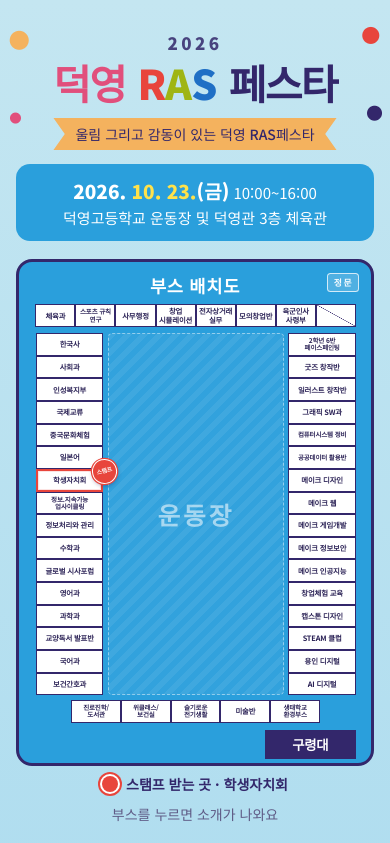
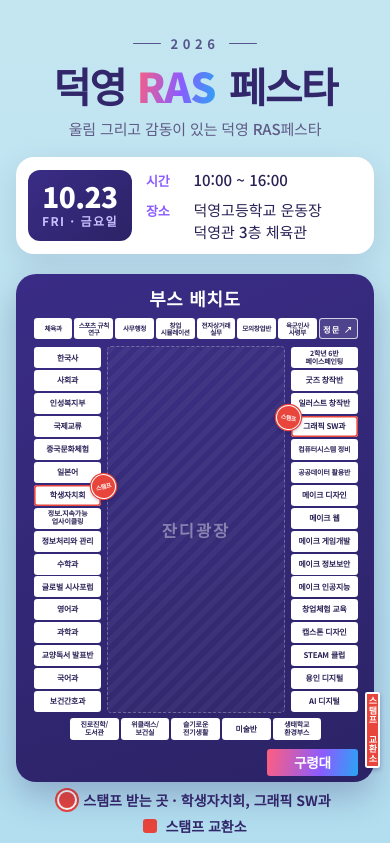
Before and after one commit to saisoo/DY-booth, a plain HTML site: page index.html in a window 390 px wide. Shown: the top 843 px of the page. Drawn offline with Linux system fonts and the light colour scheme.

Commit message:
index.html 업데이트

```diff
--- a/index.html
+++ b/index.html
@@ -26,57 +26,62 @@ button{font-family:var(--sans)}
 button:focus-visible{outline:3px solid var(--pink);outline-offset:2px}
 
 /* 상단 타이틀 */
-.hero{position:relative;text-align:center;padding-block:14px 18px;isolation:isolate}
-.hero::before{content:"";position:absolute;inset:0 -8px;z-index:-1;pointer-events:none;
-  background:
-   radial-gradient(circle at 3% 10%,var(--orange) 0 9px,transparent 10px),
-   radial-gradient(circle at 2% 42%,var(--pink) 0 5px,transparent 6px),
-   radial-gradient(circle at 97% 8%,var(--red) 0 8px,transparent 9px),
-   radial-gradient(circle at 98% 40%,var(--navy) 0 7px,transparent 8px)}
-.year{font-weight:900;font-size:17px;color:var(--navy);letter-spacing:.2em;opacity:.85}
-.name{font-weight:900;font-size:clamp(34px,10.5vw,54px);line-height:1.15;letter-spacing:-.04em;margin-top:4px;display:flex;flex-wrap:wrap;justify-content:center;align-items:baseline;gap:0 .3em}
-.name span{text-shadow:none}
-.dy{color:var(--pink)}
-.name .fe{color:var(--navy)}
+.hero{text-align:center;padding-block:18px 20px;display:grid;justify-items:center;gap:10px}
+.eyebrow{display:flex;align-items:center;gap:10px;font-weight:700;font-size:13px;letter-spacing:.35em;color:var(--navy);opacity:.75}
+.eyebrow::before,.eyebrow::after{content:"";width:28px;height:1.5px;background:currentColor;border-radius:2px}
+.name{margin:0;font-weight:900;font-size:clamp(34px,10.5vw,54px);line-height:1.1;letter-spacing:-.04em;display:flex;flex-wrap:wrap;justify-content:center;gap:0 .28em}
+.name span{color:var(--navy)}
+.name .ras{letter-spacing:-.02em;background:linear-gradient(100deg,#ff5e7e 0%,#8a5cff 55%,#2aa5f5 100%);-webkit-background-clip:text;background-clip:text;color:transparent;padding-right:.04em}
 .ras i{font-style:normal}
-.ras{letter-spacing:-.02em}
-.ras .r{color:var(--red)} .ras .a{color:#9fb514} .ras .s{color:var(--rblue)}
-.ribbon{display:inline-block;margin-top:12px;background:var(--orange);color:var(--navy);font-weight:500;font-size:14px;padding:6px 22px;
-  clip-path:polygon(0 0,100% 0,96% 50%,100% 100%,0 100%,4% 50%)}
-.when{margin-top:14px;background:var(--blue);color:#fff;border-radius:14px;padding:12px 14px;font-size:15px;line-height:1.55}
-.when b{font-weight:900;font-size:19px}
-.when b em{font-style:normal;color:var(--yellow)}
-
+.tri{width:64px;height:4px;border-radius:2px;background:linear-gradient(90deg,#ff5e7e,#8a5cff,#2aa5f5)}
+.tri i{display:none}
+.tagline{margin:0;font-size:15px;font-weight:500;color:var(--muted);letter-spacing:-.01em}
+.info{margin-top:8px;width:100%;box-sizing:border-box;display:grid;grid-template-columns:auto 1fr;gap:14px;align-items:center;text-align:left;
+  background:var(--paper);border-radius:18px;padding:12px;box-shadow:0 10px 30px rgba(51,39,107,.12)}
+.date{background:linear-gradient(135deg,#3a2c86,#2b2366);color:#fff;border-radius:12px;padding:12px 14px;display:grid;justify-items:center;gap:2px}
+.date b{font-weight:900;font-size:28px;line-height:1;color:#fff;letter-spacing:-.02em;font-variant-numeric:tabular-nums}
+.date span{font-size:12px;font-weight:700;letter-spacing:.12em;color:#c9bfff}
+.info dl{margin:0;display:grid;gap:8px;min-width:0}
+.info dl div{display:grid;grid-template-columns:2.6em 1fr;gap:6px;align-items:baseline}
+.info dt{font-size:13px;font-weight:700;color:#8a5cff}
+.info dd{margin:0;font-size:15px;font-weight:500;color:var(--ink);line-height:1.45;word-break:keep-all}
 /* 배치도 */
-.map{position:relative;width:100%;aspect-ratio:580/822;background:var(--blue);border-radius:16px;container-type:inline-size;overflow:hidden;border:3px solid var(--navy);box-sizing:border-box}
+.map{position:relative;width:100%;aspect-ratio:580/822;background:linear-gradient(160deg,#3a2c86 0%,#2b2366 100%);border-radius:20px;container-type:inline-size;overflow:visible;box-sizing:border-box;box-shadow:0 14px 34px rgba(43,35,102,.28)}
 .title{position:absolute;left:0;right:0;top:2.2%;text-align:center;font-weight:900;font-size:5cqw;color:#fff;margin:0;letter-spacing:.04em}
 .field{position:absolute;left:25.3%;top:14.2%;width:49.9%;height:72.3%;
-  background:repeating-linear-gradient(135deg,rgba(255,255,255,.10) 0 1.6cqw,rgba(255,255,255,.04) 1.6cqw 3.2cqw);
-  border:1px dashed rgba(255,255,255,.45);box-sizing:border-box;border-radius:1.2cqw;
-  display:grid;place-items:center;font-weight:900;font-size:7cqw;color:rgba(255,255,255,.55);letter-spacing:.12em}
-.booth{position:absolute;box-sizing:border-box;border:1px solid var(--navy);background:var(--paper);color:var(--ink);
-  font-weight:700;font-size:2.1cqw;line-height:1.12;letter-spacing:-.02em;padding:0 .4cqw;display:grid;place-items:center;text-align:center;
+  background:repeating-linear-gradient(135deg,rgba(255,255,255,.06) 0 1.6cqw,rgba(255,255,255,.02) 1.6cqw 3.2cqw);
+  border:1px dashed rgba(255,255,255,.28);box-sizing:border-box;border-radius:1.2cqw;
+  display:grid;place-items:center;font-weight:900;font-size:4.6cqw;color:rgba(255,255,255,.4);letter-spacing:.12em}
+.booth{position:absolute;box-sizing:border-box;border:0;border-radius:.9cqw;background:var(--paper);color:var(--ink);
+  font-weight:700;font-size:2.2cqw;line-height:1.12;letter-spacing:-.02em;padding:0 .4cqw;display:grid;place-items:center;text-align:center;
   cursor:pointer;word-break:keep-all;transition:background .15s, transform .15s}
-.booth:hover,.booth.on{background:var(--yellow);z-index:2;transform:scale(1.05);box-shadow:0 .5cqw 1.4cqw rgba(30,20,80,.3)}
+.booth.on{background:var(--yellow);z-index:2;transform:scale(1.05);box-shadow:0 .5cqw 1.4cqw rgba(0,0,0,.35)}
+@media (hover:hover){.booth:hover{background:var(--yellow);z-index:2;transform:scale(1.05);box-shadow:0 .5cqw 1.4cqw rgba(0,0,0,.35)}}
 .booth:focus-visible{outline:3px solid var(--pink);outline-offset:1px;z-index:3}
-.booth.small{font-size:1.85cqw}
-.booth.stage{font-size:3.8cqw;font-weight:900;background:var(--navy);color:#fff;border-color:var(--navy)}
-.booth.stage:hover,.booth.stage.on{background:var(--pink);border-color:var(--pink)}
-.booth.find,.booth.find:hover{background:var(--pink);color:#fff;border-color:var(--navy);z-index:4;transform:scale(1.12);animation:ping 1.1s ease-out 4}
+.booth.small{font-size:1.95cqw}
+.booth.topcell{font-size:1.85cqw;letter-spacing:-.05em;padding:0}
+.booth.stage{font-size:3.8cqw;font-weight:900;background:linear-gradient(100deg,#ff5e7e,#8a5cff 60%,#2aa5f5);color:#fff}
+.booth.stage.on{filter:brightness(1.1)}
+@media (hover:hover){.booth.stage:hover{filter:brightness(1.1)}}
+.booth.find,.booth.find:hover{background:var(--pink);color:#fff;z-index:4;transform:scale(1.12);animation:ping 1.1s ease-out 4}
 @keyframes ping{0%{box-shadow:0 0 0 0 rgba(225,79,124,.75)}100%{box-shadow:0 0 0 4cqw rgba(225,79,124,0)}}
 .hint.found{color:var(--navy);font-weight:700}
 .hint.found b{color:var(--pink)}
 .stamp{position:absolute;z-index:3;width:7cqw;aspect-ratio:1;border-radius:50%;padding:0;cursor:pointer;
   display:grid;place-items:center;background:var(--red);color:#fff;border:.35cqw solid #fff;box-shadow:0 0 0 .35cqw var(--red),0 .6cqw 1.2cqw rgba(30,20,80,.35);
   font-weight:900;font-size:1.65cqw;letter-spacing:-.04em;line-height:1;transform:rotate(-14deg)}
-.stamp:hover{background:var(--pink)}
-.booth.stamp-booth{border:2px solid var(--red);box-shadow:inset 0 0 0 .3cqw rgba(232,69,60,.15)}
-.legend{display:flex;justify-content:center;align-items:center;gap:8px;margin:8px 0 0;font-size:14px;font-weight:700;color:var(--navy)}
+@media (hover:hover){.stamp:hover{background:var(--pink)}}
+.booth.exchange{background:var(--red);color:#fff;border:2px solid #fff;font-size:2.5cqw;font-weight:900;line-height:1.08;padding:0;white-space:pre-line;border-width:2px;box-shadow:0 .5cqw 1.2cqw rgba(30,20,80,.3);letter-spacing:0;border-radius:.6cqw}
+.booth.exchange.on{background:var(--pink);transform:scale(1.06)}
+@media (hover:hover){.booth.exchange:hover{background:var(--pink);transform:scale(1.06)}}
+.legend .sq{width:14px;height:14px;border-radius:3px;background:var(--red)}
+.legend .lg{display:inline-flex;align-items:center;gap:8px;white-space:nowrap}
+.booth.stamp-booth{box-shadow:inset 0 0 0 .45cqw var(--red)}
+.legend{display:flex;flex-wrap:wrap;justify-content:center;align-items:center;gap:6px 16px;margin:8px 0 0;font-size:14px;font-weight:700;color:var(--navy)}
 .legend .dot{width:16px;height:16px;border-radius:50%;background:var(--red);box-shadow:0 0 0 2px #fff,0 0 0 4px var(--red)}
 .stamp-note{margin-top:12px;padding:10px 12px;border-radius:12px;background:#fdeceb;color:var(--red);font-weight:700;font-size:14px;line-height:1.5}
 .gate{position:absolute;right:3.5%;top:2.2%;font-weight:700;font-size:2.5cqw;letter-spacing:.2em;padding:.6cqw 1.2cqw .6cqw 1.6cqw;border:1px solid rgba(255,255,255,.75);border-radius:1cqw;background:rgba(255,255,255,.18);color:rgba(255,255,255,.95);pointer-events:none}
-.empty{position:absolute;box-sizing:border-box;border:1px solid var(--navy);background:var(--paper);
-  background-image:linear-gradient(to top right,transparent calc(50% - .5px),var(--navy) 50%,transparent calc(50% + .5px))}
+.empty{position:absolute;box-sizing:border-box;border:1.5px solid rgba(255,255,255,.75);border-radius:.9cqw;background:rgba(255,255,255,.12);color:#fff;display:grid;place-items:center;font-weight:700;font-size:2.3cqw;letter-spacing:.15em;pointer-events:none}
 .hint{margin:10px 2px 0;color:var(--muted);font-size:14px;text-align:center}
 
 /* 프로그램 입구: 포스터의 1부/2부 칸 모양 */
@@ -86,27 +91,36 @@ button:focus-visible{outline:3px solid var(--pink);outline-offset:2px}
 .part-btn{display:grid;padding:0;border:0;background:none;text-align:center;cursor:pointer;color:var(--ink)}
 .part-btn .tab{background:var(--navy);color:#fff;font-weight:700;font-size:16px;padding:6px;border-radius:10px 10px 0 0}
 .part-btn .body{background:var(--pale);border:2px solid #fff;border-top:0;border-radius:0 0 12px 12px;padding:14px 8px;font-size:14px;line-height:1.5;font-weight:500;transition:background .15s}
-.part-btn:hover .body{background:var(--yellow)}
+@media (hover:hover){.part-btn:hover .body{background:var(--yellow)}}
 .part-btn.soon .body{color:var(--muted)}
 
 /* 프로그램 페이지 */
 .topbar{position:sticky;top:env(safe-area-inset-top,0px);z-index:5;padding-block:8px;margin-top:-8px}
 .back{font-weight:700;font-size:16px;padding:10px 18px 10px 14px;border-radius:999px;border:0;background:var(--navy);color:#fff;cursor:pointer;box-shadow:0 4px 12px rgba(30,20,80,.25)}
-.phead{margin:12px 0 16px;padding:18px;border-radius:16px;background:var(--blue);color:#fff}
+.phead{margin:12px 0 16px;padding:18px;border-radius:16px;background:linear-gradient(160deg,#3a2c86 0%,#2b2366 100%);color:#fff}
 .phead h1{font-weight:900;font-size:28px;margin:0 0 4px}
 .phead p{margin:0;font-size:15px;opacity:.92}
 .phead .meta{display:flex;flex-wrap:wrap;gap:4px 16px;margin-top:10px;font-size:15px}
-.phead .meta b{font-weight:700;color:var(--yellow);margin-right:4px}
+.phead .meta b{font-weight:700;color:#c9bfff;margin-right:4px}
 .rows{display:grid;background:var(--paper);border-radius:16px;padding:4px 14px;border:2px solid var(--navy)}
 .row{display:grid;grid-template-columns:2.2em 1fr auto;gap:12px;align-items:center;text-align:left;width:100%;padding:13px 0;border:0;border-bottom:1px solid #e3e1ee;background:transparent;color:inherit;cursor:pointer}
 .row:last-child{border-bottom:0}
-.row:hover .t{color:var(--pink)}
+@media (hover:hover){.row:hover .t{color:var(--pink)}}
 .row .no{font-weight:900;font-size:16px;color:var(--pink);font-variant-numeric:tabular-nums;text-align:right}
 .row .txt{min-width:0;display:grid;gap:2px}
 .row .t{font-weight:700;font-size:16px;line-height:1.45;color:var(--ink);word-break:keep-all}
 .row .o{font-size:13px;color:var(--muted)}
 .row .go{color:var(--blue-d);font-size:13px;font-weight:700;white-space:nowrap}
-.row.static{cursor:default;grid-template-columns:2.2em 1fr}
+.row.static{cursor:default;grid-template-columns:2.2em 1fr auto}
+.hwrap{display:grid;justify-items:center;gap:2px;min-width:40px}
+.hcount{font-size:11px;font-weight:700;color:#ff4d7e;font-variant-numeric:tabular-nums;line-height:1;min-height:11px}
+.heart{width:36px;height:36px;border-radius:50%;border:0;background:#ffe8ef;color:#ff4d7e;font-size:18px;line-height:1;cursor:pointer;display:grid;place-items:center;touch-action:manipulation;-webkit-user-select:none;user-select:none;transition:transform .12s}
+.heart:active{transform:scale(.88)}
+.heart.pop{animation:hpop .3s ease-out}
+@keyframes hpop{40%{transform:scale(1.25)}}
+#hearts{position:fixed;inset:0;pointer-events:none;z-index:20;overflow:hidden}
+.fh{position:absolute;font-size:24px;line-height:1;will-change:transform,opacity;animation:fly var(--d,1.6s) ease-out forwards}
+@keyframes fly{0%{transform:translate(-50%,-50%) scale(.4);opacity:0}12%{opacity:1;transform:translate(-50%,-70%) scale(1.1)}100%{transform:translate(calc(-50% + var(--x)),calc(-50% - var(--y))) scale(var(--s)) rotate(var(--r));opacity:0}}
 .row.static:hover .t{color:var(--ink)}
 .row .pill{display:inline-block;margin-left:8px;padding:2px 10px;border-radius:999px;background:var(--pale);color:var(--navy);font-size:13px;font-weight:700;vertical-align:2px}
 .row.special .t{color:var(--navy);font-weight:900}
@@ -136,17 +150,22 @@ button:focus-visible{outline:3px solid var(--pink);outline-offset:2px}
 <div class="wrap">
   <section id="home">
     <header class="hero">
-      <div class="year">2026</div>
-      <div class="name"><span class="dy">덕영</span><span class="ras"><i class="r">R</i><i class="a">A</i><i class="s">S</i></span><span class="fe">페스타</span></div>
-      <div class="ribbon">울림 그리고 감동이 있는 덕영 RAS페스타</div>
-      <div class="when"><b>2026. <em>10. 23.</em>(금)</b> 10:00~16:00<br>덕영고등학교 운동장 및 덕영관 3층 체육관</div>
+      <div class="eyebrow">2026</div>
+      <h1 class="name"><span class="dy">덕영</span><span class="ras"><i class="r">R</i><i class="a">A</i><i class="s">S</i></span><span class="fe">페스타</span></h1>
+      <p class="tagline">울림 그리고 감동이 있는 덕영 RAS페스타</p>
+      <div class="info">
+        <div class="date"><b>10.23</b><span>FRI · 금요일</span></div>
+        <dl>
+          <div><dt>시간</dt><dd>10:00 ~ 16:00</dd></div>
+          <div><dt>장소</dt><dd>덕영고등학교 운동장<br>덕영관 3층 체육관</dd></div>
+        </dl>
+      </div>
     </header>
     <div class="map" id="map" role="group" aria-label="부스 배치도">
       <h2 class="title">부스 배치도</h2>
-      <div class="field" aria-hidden="true">운동장</div>
-      <div class="gate">정문</div>
+      <div class="field" aria-hidden="true">잔디광장</div>
     </div>
-    <p class="legend"><span class="dot" aria-hidden="true"></span>스탬프 받는 곳 · 학생자치회</p>
+    <p class="legend"><span class="lg"><span class="dot" aria-hidden="true"></span>스탬프 받는 곳 · 학생자치회, 그래픽 SW과</span><span class="lg"><span class="sq" aria-hidden="true"></span>스탬프 교환소</span></p>
     <p class="hint" id="hint">부스를 누르면 소개가 나와요</p>
     <div class="prog-entry">
       <h2>프로그램 보기</h2>
@@ -252,33 +271,37 @@
 /* ===== 배치 (원본 580×822 기준 좌표) ===== */
 const W=580,H=822, list=[];
 const add=(d,x,y,w,h,area,n)=>list.push({name:d[0],items:d[1],x,y,w,h,loc:`${area} ${n}번`});
-TOP.forEach((d,i)=>add(d,27+i*66,70,66,37,"위쪽",i+1));
+TOP.forEach((d,i)=>{add(d,27+i*66,70,66,37,"위쪽",i+1); list[list.length-1].top=true;});
 LEFT.forEach((d,i)=>add(d,28,117+i*37.1,111,37.1,"왼쪽",i+1));
 RIGHT.forEach((d,i)=>add(d,444,117+i*37.1,111,37.1,"오른쪽",i+1));
 BOTTOM.forEach((d,i)=>add(d,86+i*82,718,82,38,"아래쪽",i+1));
+add(["스탬프 교환소",[["","스탬프를 모아 이곳에서 교환하세요!"]]],566,676,24,124,"오른쪽",17); list[list.length-1].exchange=true;
 add(STAGE,405,768,150,47,"무대",1); list[list.length-1].stage=true;
 
 const map=document.getElementById('map'), pct=(v,t)=>(v/t*100)+'%';
-const empty=document.createElement('div'); empty.className='empty';
-Object.assign(empty.style,{left:pct(27+7*66,W),top:pct(70,H),width:pct(66,W),height:pct(37,H)});
+const empty=document.createElement('div'); empty.className='empty'; empty.textContent='정문 ↗';
+Object.assign(empty.style,{left:pct(27+7*66+1.6,W),top:pct(71.6,H),width:pct(62.8,W),height:pct(33.8,H)});
 map.appendChild(empty);
 
 const btns=list.map((b,i)=>{
   const el=document.createElement('button');
-  el.type='button'; el.className='booth'+(b.stage?' stage':'')+(b.name.length>8?' small':'');
-  el.textContent=b.name;
-  Object.assign(el.style,{left:pct(b.x,W),top:pct(b.y,H),width:pct(b.w,W),height:pct(b.h,H)});
+  el.type='button'; el.className='booth'+(b.stage?' stage':'')+(b.exchange?' exchange':'')+(b.top?' topcell':'')+(b.name.length>8?' small':'');
+  el.textContent=b.exchange?'스\n탬\n프\n\n교\n환\n소':b.name;
+  const g=b.exchange?0:1.6; Object.assign(el.style,{left:pct(b.x+g,W),top:pct(b.y+g,H),width:pct(b.w-2*g,W),height:pct(b.h-2*g,H)});
   el.addEventListener('click',()=>openBooth(i));
   map.appendChild(el); return el;
 });
 
-/* 학생자치회 옆 도장 표시 */
-(()=>{const i=list.findIndex(b=>b.name==='학생자치회'); if(i<0)return; const b=list[i];
+/* 스탬프 받는 곳 (배치도 이름) */
+const STAMP_BOOTHS=['학생자치회','그래픽 SW과'];
+STAMP_BOOTHS.forEach(name=>{const i=list.findIndex(b=>b.name===name); if(i<0)return; const b=list[i];
   btns[i].classList.add('stamp-booth');
   const s=document.createElement('button'); s.type='button'; s.className='stamp'; s.textContent='스탬프';
-  s.setAttribute('aria-label','스탬프 찍는 곳: 학생자치회');
-  Object.assign(s.style,{left:pct(b.x+b.w-18,W),top:pct(b.y-16,H)});
-  s.addEventListener('click',()=>openBooth(i)); map.appendChild(s);})();
+  s.setAttribute('aria-label','스탬프 받는 곳: '+name);
+  const onRight=b.x>W/2;
+  Object.assign(s.style,{left:pct(onRight?b.x-22:b.x+b.w-18,W),top:pct(b.y-16,H)});
+  if(onRight) s.style.transform='rotate(12deg)';
+  s.addEventListener('click',()=>openBooth(i)); map.appendChild(s);});
 const scrim=document.getElementById('scrim'); let cur=-1, lastFocus=null;
 function show(i){
   cur=(i+list.length)%list.length; const b=list[cur];
@@ -290,7 +313,7 @@ function show(i){
     const t=document.createElement('div'); t.className='theme'; t.textContent=theme; it.append(t);
     pBody.append(it);
   });
-  if(b.name==='학생자치회'){const n=document.createElement('div'); n.className='stamp-note'; n.textContent='부스를 둘러보고 이곳에서 스탬프를 받으세요!'; pBody.append(n);}
+  if(STAMP_BOOTHS.includes(b.name)){const n=document.createElement('div'); n.className='stamp-note'; n.textContent='부스를 둘러보고 이곳에서 스탬프를 받으세요!'; pBody.append(n);}
 }
 function openBooth(i){clearFind(); lastFocus=document.activeElement; show(i); scrim.hidden=false; document.getElementById('close').focus();}
 function closeBooth(){scrim.hidden=true; btns.forEach(x=>x.classList.remove('on')); lastFocus&&lastFocus.focus&&lastFocus.focus();}
@@ -337,9 +360,40 @@ PROGRAM2.forEach(([name,kind],n)=>{
   r.innerHTML='<span class="no"></span><span class="txt"><span class="t"></span></span>';
   r.querySelector('.no').textContent=n+1;
   const t=r.querySelector('.t'); t.textContent=name;
-  if(kind){const k=document.createElement('span'); k.className='pill'; k.textContent=kind; t.append(k);}
+  if(kind){const k=document.createElement('span'); k.className='pill'; k.textContent=kind; t.append(k);
+    const h=document.createElement('button'); h.type='button'; h.className='heart'; h.textContent='\u2665\uFE0E';
+    h.setAttribute('aria-label',name+' 응원하기');
+    const c=document.createElement('span'); c.className='hcount'; const key='heart-'+n;
+    let cnt=0; try{cnt=+localStorage.getItem(key)||0;}catch(e){}
+    c.textContent=cnt||'';
+    h.addEventListener('click',()=>{burst(h); cnt++; c.textContent=cnt; try{localStorage.setItem(key,cnt);}catch(e){}});
+    const w=document.createElement('div'); w.className='hwrap'; w.append(h,c); r.append(w);}
   rows2.append(r);
 });
+
+/* ===== 하트 응원 효과 ===== */
+const heartLayer=document.createElement('div'); heartLayer.id='hearts'; document.body.append(heartLayer);
+const HC=['#ff4d7e','#ff7aa2','#a66bff','#5aa9ff','#ff5e7e'];
+const calm=window.matchMedia('(prefers-reduced-motion: reduce)').matches;
+function burst(btn){
+  btn.classList.remove('pop'); void btn.offsetWidth; btn.classList.add('pop');
+  if(calm) return;
+  const r=btn.getBoundingClientRect(), n=3+Math.floor(Math.random()*3);
+  for(let k=0;k<n;k++){
+    if(heartLayer.childElementCount>60) break;
+    const e=document.createElement('span'); e.className='fh'; e.textContent='\u2665\uFE0E';
+    e.style.left=(r.left+r.width/2)+'px'; e.style.top=(r.top+r.height/2)+'px';
+    e.style.color=HC[Math.floor(Math.random()*HC.length)];
+    e.style.setProperty('--x',(Math.random()*120-80)+'px');
+    e.style.setProperty('--y',(140+Math.random()*180)+'px');
+    e.style.setProperty('--s',(0.8+Math.random()*0.9).toFixed(2));
+    e.style.setProperty('--r',(Math.random()*60-30)+'deg');
+    e.style.setProperty('--d',(1.2+Math.random()*0.8).toFixed(2)+'s');
+    e.style.animationDelay=(k*60)+'ms';
+    e.addEventListener('animationend',()=>e.remove());
+    heartLayer.append(e);
+  }
+}
 
 /* ===== 페이지 이동 (주소 #part1, #part2) ===== */
 const pages=['home','part1','part2']; let inApp=false, pending=null;
```
